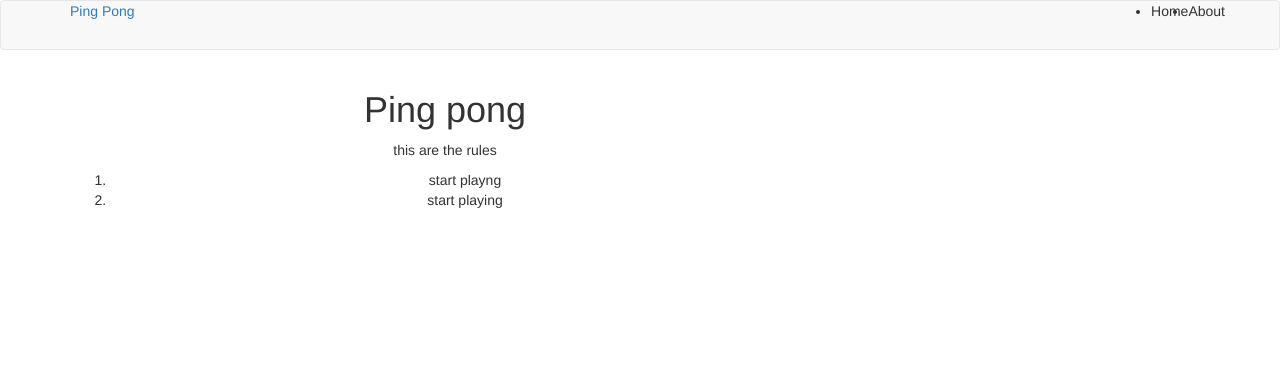
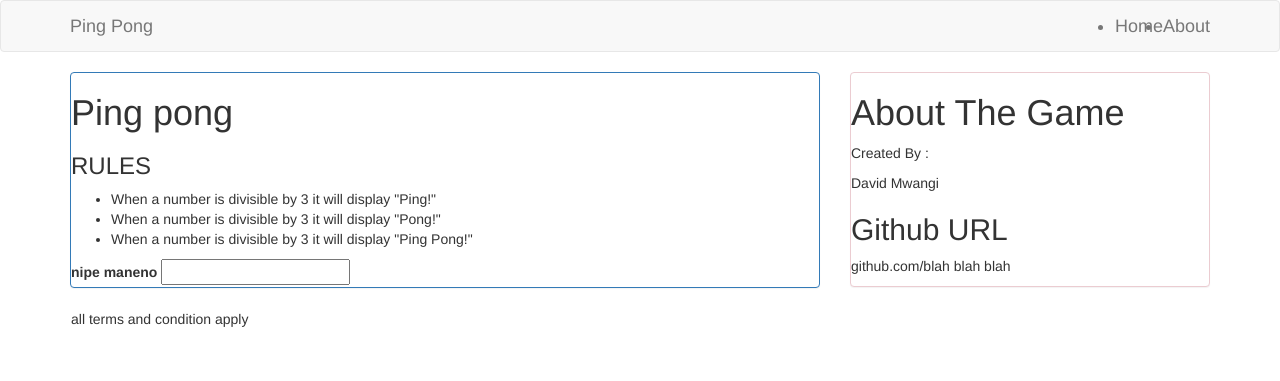
Before and after one commit to DavidNjoroge/fun-pingpong-website, a plain HTML site: page index.html in a window 1280 px wide. Drawn offline with Linux system fonts and the light colour scheme.

Commit message:
add forms and jquery

```diff
--- a/index.html
+++ b/index.html
@@ -15,11 +15,10 @@
     <div class="container">
 
       <div class="navbar-header">
-        <a href="index.html ">Ping Pong</a>
+        <a class="navbar-brand" href="index.html ">Ping Pong</a>
       </div>
       <div class="nav">
-
-        <ul class="navbar-nav navbar-right">
+        <ul class="navbar-nav navbar-brand navbar-right">
           <li class="nav-item">Home</li>
           <li class="nav-item">About</li>
         </ul>
@@ -30,25 +29,56 @@
 
   </div>
   <div class="container">
+
     <div class="row ">
-      <div class="col-lg-8">
-        <div class="card">
-          <div class="card-block text-center">
-
-            <h1>Ping pong</h1>
-            <p>this are the rules</p>
-            <ol>
-              <li>start playng</li>
-              <li>start playing</li>
-            </ol>
-          </div>
-
+      <div class="col-lg-8 centred">
+        <div class="panel panel-primary">
+          <h1>Ping pong</h1>
+          <h3>RULES</h3>
+          <ul>
+            <li>When a number is divisible by 3 it will display "Ping!"</li>
+            <li>When a number is divisible by 3 it will display "Pong!"</li>
+            <li>When a number is divisible by 3 it will display "Ping Pong!"</li>
+          </ul>
+          <form class="form-inline" action="index.html" method="post">
+            <div class="form-group">
+              <label for="input">nipe maneno</label>
+              <input type="text" id="inputs" value="">
+            </div>
+          </form>
         </div>
 
       </div>
+      <div class="col-lg-4">
+        <div class="panel panel-danger">
+          <h1>About The Game</h1>
+          <p>Created By :</p>
+          <p>David Mwangi</p>
 
+          <h2>Github URL</h2>
+          <p>github.com/blah blah blah</p>
+        </div>
+      </div>
     </div>
+
   </div>
+  <footer>
+    <div class="about-wrap">
+
+      <div class="container">
+        <div class="row">
+          <div class="col-lg-12 col-lg-12-primary">
+            <nav>
+              <div class="navbar">
+
+                <p>all terms and condition apply</p>
+              </div>
+            </nav>
+          </div>
+        </div>
+      </div>
+    </div>
+  </footer>
 
 </body>
 
--- a/js/scripts.js
+++ b/js/scripts.js
@@ -0,0 +1,8 @@
+jQuery(document).ready(function($) {
+  $('.form-inline').submit(function(event) {
+    /* Act on the event */
+    event.preventDefault()
+    var numb = $('input#inputs').val()
+    console.log(numb);
+  });
+});
```
